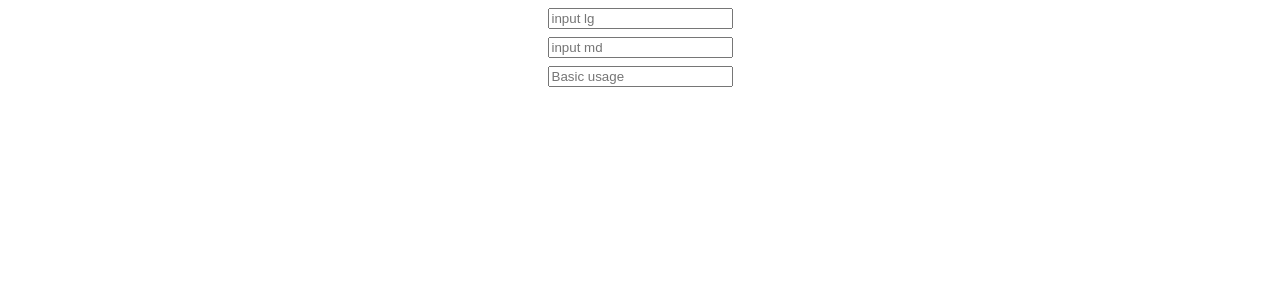
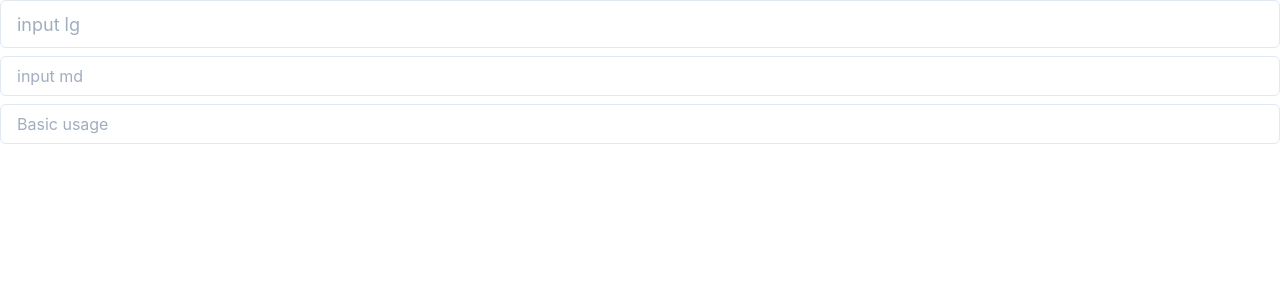
Before and after one commit to bislab-temporary/react-study-sugimizu, a React (Create React App) app in the folder todo-app/: page / in a window 1280 px wide. Shown: the top 300 px of the page. Built offline with nearby package versions, Linux system fonts and the light colour scheme.

Commit message:
feat: ChakraProviderの追加
ChakraUIの設定を適用させるため

```diff
--- a/todo-app/src/index.tsx
+++ b/todo-app/src/index.tsx
@@ -2,10 +2,13 @@ import React from 'react';
 import ReactDOM from 'react-dom';
 import App from './App';
 import reportWebVitals from './reportWebVitals';
+import { ChakraProvider } from "@chakra-ui/react"
 
 ReactDOM.render(
   <React.StrictMode>
-    <App />
+    <ChakraProvider>
+      <App />
+    </ChakraProvider>
   </React.StrictMode>,
   document.getElementById('root')
 );
```
